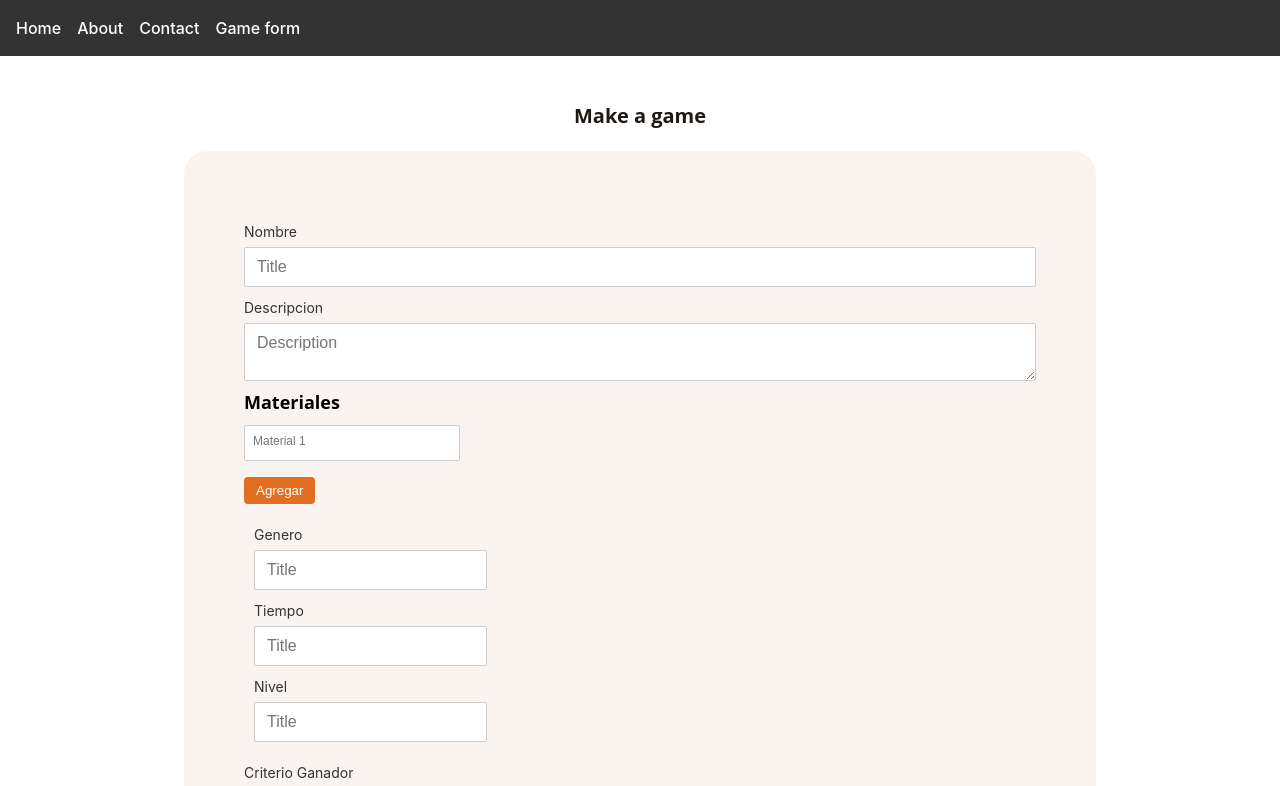
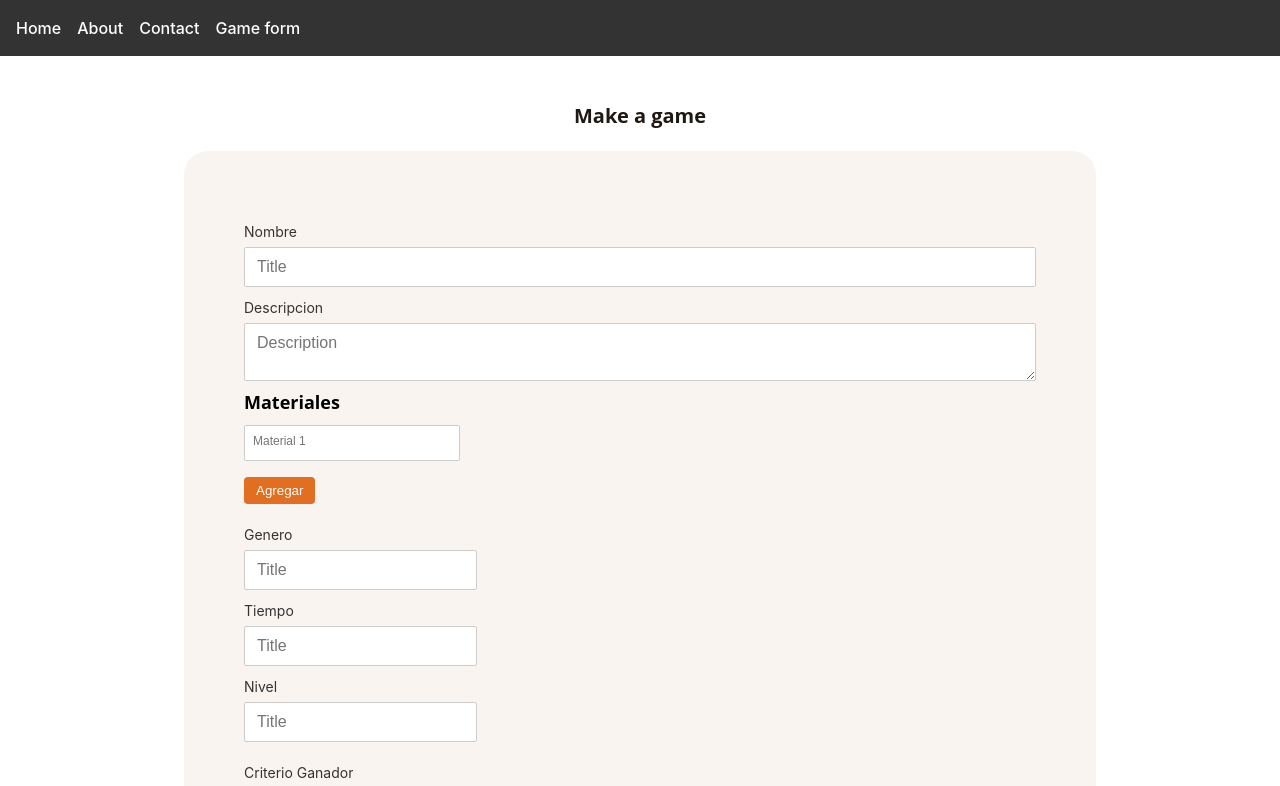
Before and after one commit to repositoryGamesUNAL/repositorioJuegos, a React (Vite) app in the folder games-repository-frontend/: page /game/1/1 in a window 1280 px wide. Shown: the top 786 px of the page. Built offline with nearby package versions, Linux system fonts and the light colour scheme.

Commit message:
styles: Estilos de los input variados para un margin más estandar

```diff
--- a/games-repository-frontend/src/Components/atoms/input/input.module.scss
+++ b/games-repository-frontend/src/Components/atoms/input/input.module.scss
@@ -51,7 +51,7 @@ $big-size-x: 300px;
   display: flex;
   flex-direction: column;
   align-items: start;
-  margin: 10px;
+  margin: 10px 0 10px 0;
 
   // Label del Input
   .input-label {
--- a/games-repository-frontend/src/Components/molecules/inputList/inputList.module.scss
+++ b/games-repository-frontend/src/Components/molecules/inputList/inputList.module.scss
@@ -55,7 +55,7 @@ $orange: colors.$orange;
         max-width: 13.5rem;
       }
 
-      @media (max-width: 750px) {
+      @media (max-width: 840px) {
         min-width: 100%;
         max-width: 100%;
       }
@@ -72,6 +72,7 @@ $orange: colors.$orange;
       width: 100%;
       margin-left: 0px;
       height: 4.313rem;
+      margin-right: 10px;
 
       &--column {
         height: 2.25rem;
```
